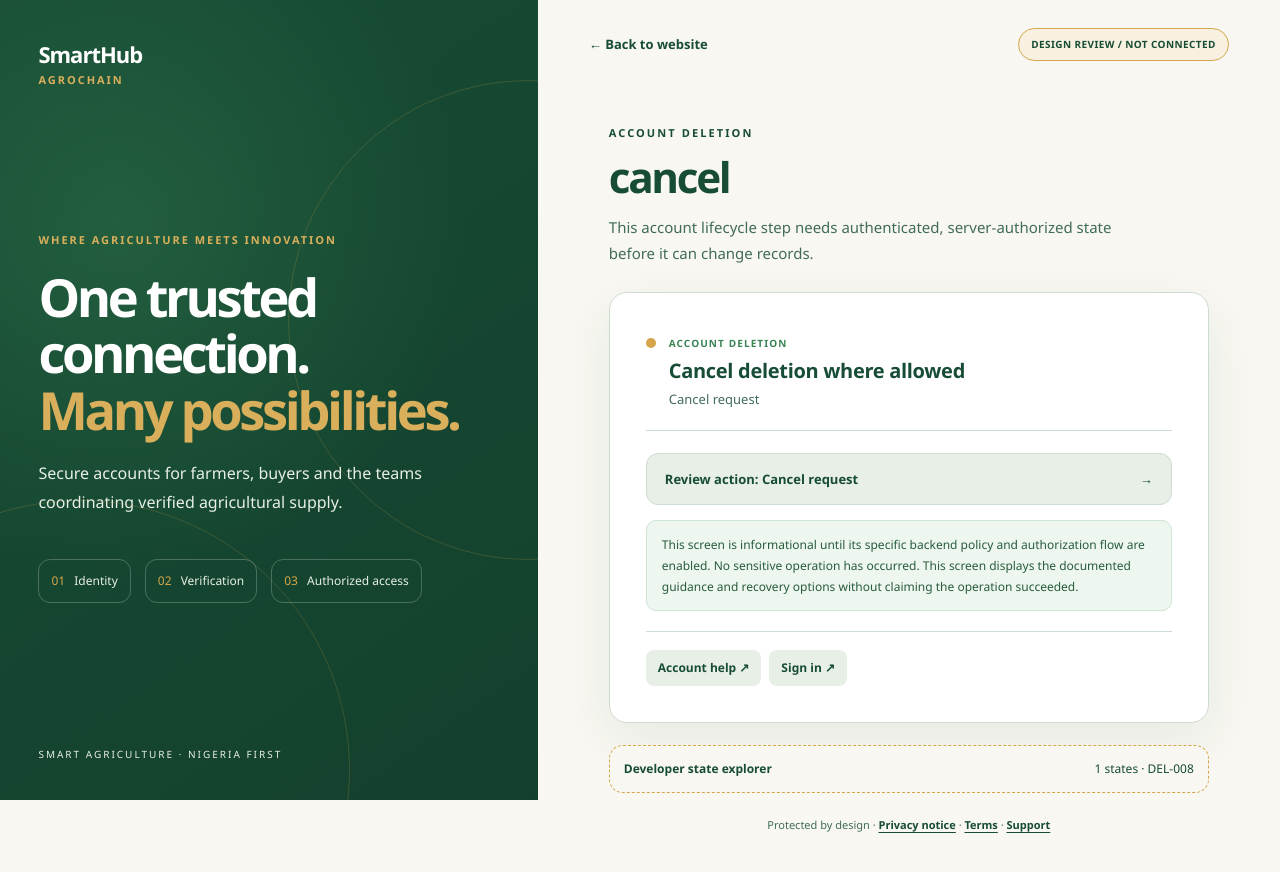
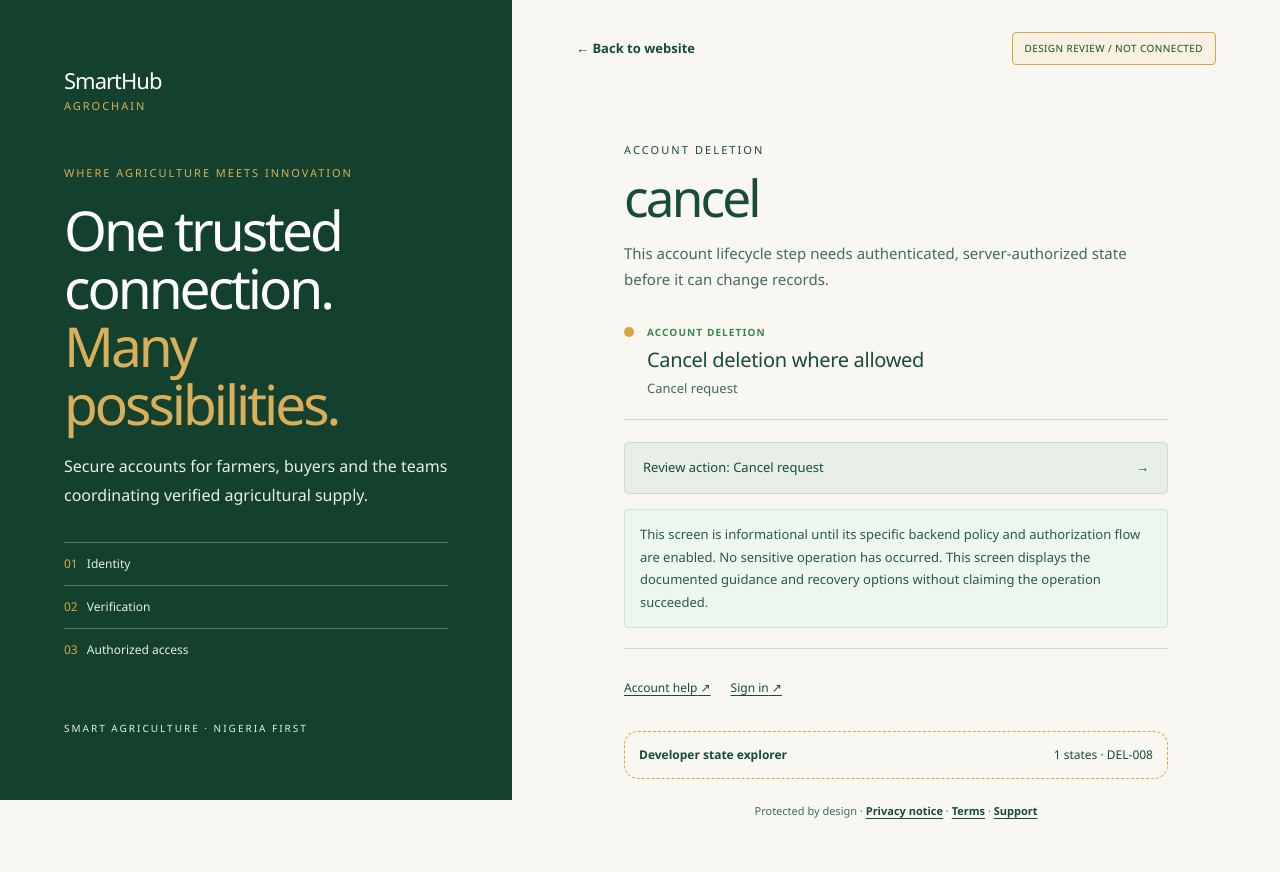
Before and after one commit to Maajolawasanjo/SmartHub-AgroChain, a Next.js app: page /account/delete/cancel in a window 1280 px wide. Shown: the top 872 px of the page. Built offline with nearby package versions, Linux system fonts and the light colour scheme; no server answers; a web font is replaced by a local one.

Commit message:
feat(ui): refine shared authentication editorial experience

```diff
--- a/src/app/globals.css
+++ b/src/app/globals.css
@@ -6,6 +6,7 @@
 @import "../styles/dashboard-tokens.css";
 @import "../styles/admin-access-blueprint.css";
 @import "../styles/public-editorial.css";
+@import "../styles/auth-editorial.css";
 
 :root { color-scheme: light; }
 * { box-sizing: border-box; }
--- a/src/features/auth/components/auth-experience.tsx
+++ b/src/features/auth/components/auth-experience.tsx
@@ -78,7 +78,7 @@ export function AuthExperience({route,previewEnabled,authenticated=false}:{route
  const titleInfo = headline[route] ?? {eyebrow:scenarios[0]?.module??"Account journey",title:route.split("/").filter(Boolean).at(-1)?.replaceAll("-"," ")??"Account access",description:"This account lifecycle step needs authenticated, server-authorized state before it can change records."};
  const reviewPaths = related[route] ?? [{href:"/account/help",label:"Account help"},{href:"/login",label:"Sign in"}];
  const locked=(privateRoute(route)&&!authenticated || ["/invite/complete","/account/delete/complete"].includes(route))&&!previewEnabled;
- return <div className="auth-layout">
+ return <div className="auth-layout auth-editorial">
   <aside className="auth-aside">
    <Link href="/" className="auth-logo">SmartHub<span>AgroChain</span></Link>
    <div className="auth-aside-main"><p className="auth-aside-kicker">Where agriculture meets innovation</p><h2>One trusted connection.<br/><em>Many possibilities.</em></h2><p>Secure accounts for farmers, buyers and the teams coordinating verified agricultural supply.</p><div className="auth-step-list"><span>01 <b>Identity</b></span><span>02 <b>Verification</b></span><span>03 <b>Authorized access</b></span></div></div>
--- a/src/features/auth/components/live-auth.tsx
+++ b/src/features/auth/components/live-auth.tsx
@@ -104,6 +104,6 @@ export function LiveAuth({route}:{route:string}){
  case "/account/delete":case "/account/delete/confirm":return <DeleteRequest/>;case "/account/delete/cancel":return <CancelDeletion/>;case "/account/sessions":return <Sessions/>;case "/logout":return <Logout/>;
  default:return <ActionNotice kind="info">This part of the account lifecycle is waiting for its approved backend policy. No action has been completed.</ActionNotice>;
  }})();
- return <div className="auth-layout"><aside className="auth-aside"><Link href="/" className="auth-logo">SmartHub<span>AgroChain</span></Link><div className="auth-aside-main"><p className="auth-aside-kicker">Where agriculture meets innovation</p><h2>Secure identity.<br/><em>Connected journeys.</em></h2><p>Access for Nigerian farmers, agricultural buyers, and authorized SmartHub teams.</p></div><div className="auth-aside-bottom">ACCOUNT & SECURITY</div></aside>
+ return <div className="auth-layout auth-editorial"><aside className="auth-aside"><Link href="/" className="auth-logo">SmartHub<span>AgroChain</span></Link><div className="auth-aside-main"><p className="auth-aside-kicker">Where agriculture meets innovation</p><h2>Secure identity.<br/><em>Connected journeys.</em></h2><p>Access for Nigerian farmers, agricultural buyers, and authorized SmartHub teams.</p></div><div className="auth-aside-bottom">ACCOUNT & SECURITY</div></aside>
  <main className="auth-main"><div className="auth-topline"><Link href="/" className="auth-back">← Back to website</Link><span className="auth-environment">SECURE SMART HUB</span></div><section className="auth-content"><div className="auth-heading"><p className="auth-kicker">Account services</p><h1>{title}</h1></div><div className="auth-card">{form}<div className="auth-route-links"><Link href="/account/help">Account help</Link><Link href="/login">Sign in</Link></div></div><p className="auth-footer"><Link href="/privacy">Privacy</Link> · <Link href="/terms">Terms</Link></p></section></main></div>;
 }
--- /dev/null
+++ b/src/styles/auth-editorial.css
@@ -0,0 +1,87 @@
+/* Phase 07 — scoped account editorial design. */
+.auth-layout.auth-editorial {
+  --auth-editorial-radius: .25rem;
+  --auth-editorial-gutter: clamp(1.25rem,5vw,5rem);
+  grid-template-columns: minmax(17rem,40%) minmax(0,1fr);
+}
+.auth-editorial .auth-aside {
+  background: var(--brand-forest-deep);
+  padding: var(--auth-editorial-gutter);
+}
+.auth-editorial .auth-aside::before,
+.auth-editorial .auth-aside::after { content: none; }
+.auth-editorial .auth-logo { font-weight: var(--font-weight-medium); }
+.auth-editorial .auth-aside-kicker,
+.auth-editorial .auth-kicker { font-weight: var(--font-weight-medium); }
+.auth-editorial .auth-aside-main h2 {
+  font-weight: var(--font-weight-regular);
+  font-size: clamp(2.25rem,4.3vw,4.5rem);
+  line-height: 1.05;
+  letter-spacing: -.055em;
+}
+.auth-editorial .auth-aside-main h2 em { font-weight: var(--font-weight-light); }
+.auth-editorial .auth-step-list { display: grid; gap: 0; margin-top: 2rem; }
+.auth-editorial .auth-step-list span {
+  border: 0;
+  border-top: 1px solid color-mix(in srgb,var(--brand-sage) 30%,transparent);
+  border-radius: 0;
+  padding: .75rem 0;
+}
+.auth-editorial .auth-main { padding: 2rem var(--auth-editorial-gutter); }
+.auth-editorial .auth-content { width: min(100%,34rem); margin-block: clamp(2.5rem,6vw,5rem); }
+.auth-editorial .auth-heading h1 {
+  font-weight: var(--font-weight-regular);
+  font-size: clamp(2rem,4vw,3.5rem);
+  line-height: 1.08;
+  overflow-wrap: anywhere;
+}
+.auth-editorial .auth-card {
+  border: 0;
+  border-radius: 0;
+  box-shadow: none;
+  background: transparent;
+  padding: 0;
+}
+.auth-editorial .auth-tabs { background: transparent; padding: 0; border-radius: 0; border-bottom: 1px solid var(--brand-forest-muted); }
+.auth-editorial .auth-tab {
+  border: 0;
+  border-bottom: 2px solid transparent;
+  border-radius: 0;
+  font-weight: var(--font-weight-medium);
+}
+.auth-editorial .auth-tab.active { background: var(--brand-sage); border-bottom-color: var(--brand-forest); box-shadow: none; }
+.auth-editorial .auth-form { gap: 1.25rem; }
+.auth-editorial .auth-input {
+  border-radius: var(--auth-editorial-radius);
+  border-color: var(--brand-forest-muted);
+  min-height: 50px;
+  font-size: 1rem;
+}
+.auth-editorial .auth-input[aria-invalid="true"] { border-color: #bb4e4e; }
+.auth-editorial .auth-reveal {
+  background: transparent;
+  border-radius: var(--auth-editorial-radius);
+  top: 3px;
+  bottom: 3px;
+  font-weight: var(--font-weight-medium);
+}
+.auth-editorial .auth-submit { border-radius: var(--auth-editorial-radius); font-weight: var(--font-weight-medium); }
+.auth-editorial .auth-environment { border-radius: var(--auth-editorial-radius); font-weight: var(--font-weight-medium); }
+.auth-editorial .auth-notice { border-radius: var(--auth-editorial-radius); font-size: .8125rem; }
+.auth-editorial .auth-state-intro h2 { font-weight: var(--font-weight-medium); }
+.auth-editorial .auth-route-links a { background: transparent; border-radius: 0; padding: .75rem 0; margin-right: .75rem; text-decoration: underline; font-weight: var(--font-weight-medium); }
+.auth-editorial :is(a,button,input,select):focus-visible { outline: 2px solid var(--focus-accent); outline-offset: 3px; }
+.auth-editorial .auth-aside :is(a,button):focus-visible { outline-color: var(--focus-on-dark); }
+@media(max-width:880px) {
+  .auth-layout.auth-editorial { grid-template-columns: minmax(0,1fr); }
+  .auth-editorial .auth-aside { padding: 1.25rem var(--auth-editorial-gutter); }
+  .auth-editorial .auth-main { padding: 1.5rem var(--auth-editorial-gutter); }
+  .auth-editorial .auth-content { margin-block: 2rem; }
+}
+@media(max-width:430px) {
+  .auth-editorial .auth-card { padding: 0; }
+  .auth-editorial .auth-heading h1 { font-size: 2rem; }
+}
+@media(prefers-reduced-motion:reduce) {
+  .auth-editorial :is(.auth-input,.auth-submit) { transition: none; }
+}
```
Also changed, not shown: 3 other files (tests, documents, lock files or other folders).
